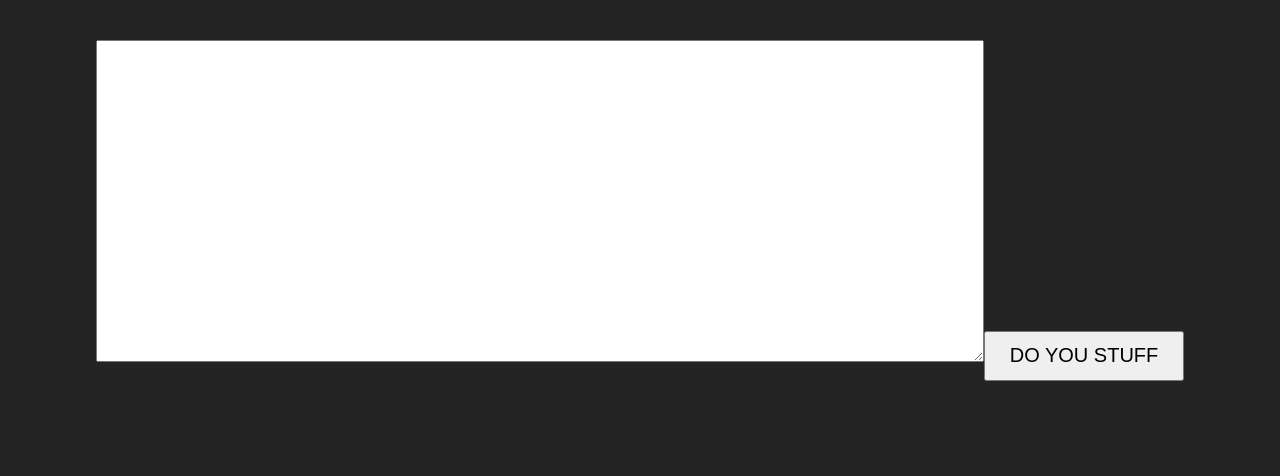
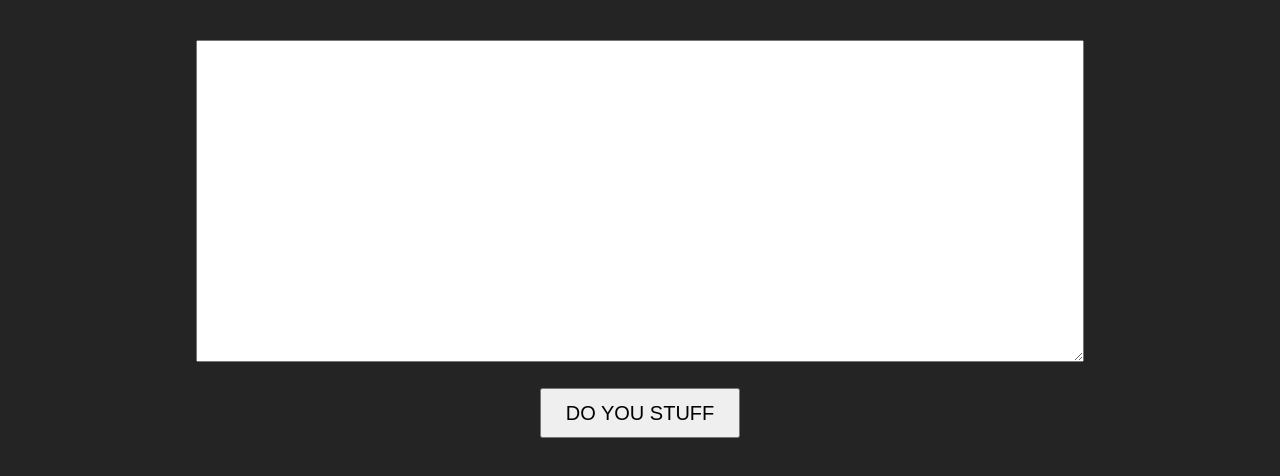
Before and after one commit to sashitaghimire/Chat-GPT-Clone, a React (Vite) app: page / in a window 1280 px wide. Both pictures are taken after a click on the element 327 px from the left and 418 px from the top of the page. Shown: the top 476 px of the page. Built offline with nearby package versions, Linux system fonts and the light colour scheme.

Commit message:
import translated component and settings options in file

```diff
--- a/src/App.jsx
+++ b/src/App.jsx
@@ -5,17 +5,27 @@ import { arrayItems } from "./AIOptions";
 import { BrowserRouter, Routes, Route } from "react-router-dom";
 import "./App.css";
 import Translation from "./components/Translation";
+import { Configuration, OpenAIApi } from "openai";
 
 function App() {
   const [option, setOption] = useState({});
   const [input, setInput] = useState("");
+  const [result, setResult] = useState("");
+
+  const configuration = new Configuration({
+    apiKey: import.meta.env.VITE_Open_AI_Key,
+  });
+
+  const openai = new OpenAIApi(configuration);
 
   const selectOption = (option) => {
     setOption(option);
   };
 
-  const doStuff = () => {
-    setOption({ ...option, prompt: input });
+  const doStuff = async () => {
+    let object = { ...option, prompt: input };
+    const response = await openai.createCompletion(object);
+    setResult(response.data.choices[0].text);
   };
   return (
     <div>
@@ -29,10 +39,14 @@ function App() {
                   {Object.values(option)?.length === 0 ? (
                     <OpenSelection
                       arrayItems={arrayItems}
-                      selectOption={selectOption}
+                      setOption={setOption}
                     />
                   ) : (
-                    <Translation setInput={setInput} doStuff={doStuff} />
+                    <Translation
+                      setInput={setInput}
+                      doStuff={doStuff}
+                      result={result}
+                    />
                   )}
                 </>
               }
--- a/src/components/OpenSelection.jsx
+++ b/src/components/OpenSelection.jsx
@@ -1,7 +1,7 @@
 import React from "react";
 import { useNavigate } from "react-router-dom";
 
-function OpenSelection({ arrayItems, selectOption }) {
+function OpenSelection({ arrayItems, setOption }) {
   const navigate = useNavigate();
   return (
     <>
@@ -16,8 +16,9 @@ function OpenSelection({ arrayItems, selectOption }) {
         {arrayItems?.map((item) => {
           return (
             <div
+              key={item?.id}
               className="grid-child"
-              onClick={() => selectOption(item?.option)}
+              onClick={() => setOption(item?.option)}
             >
               <h4>{item?.name}</h4>
               <p>{item?.description}</p>
--- a/src/components/Translation.jsx
+++ b/src/components/Translation.jsx
@@ -1,6 +1,6 @@
 import React from "react";
 
-function Translation({ doStuff, setInput }) {
+function Translation({ doStuff, setInput, result }) {
   return (
     <div>
       <textarea
@@ -8,10 +8,13 @@ function Translation({ doStuff, setInput }) {
         cols={50}
         rows={10}
         onChange={(e) => setInput(e.target.value)}
-      ></textarea>
-      <button className="action-btn" onClick={doStuff}>
-        DO YOU STUFF
-      </button>
+      />
+      <div>
+        <button className="action-btn" onClick={doStuff}>
+          DO YOU STUFF
+        </button>
+      </div>
+      {<h3 className="result-text">{result.length > 0 ? result : ""}</h3>}
     </div>
   );
 }
```
